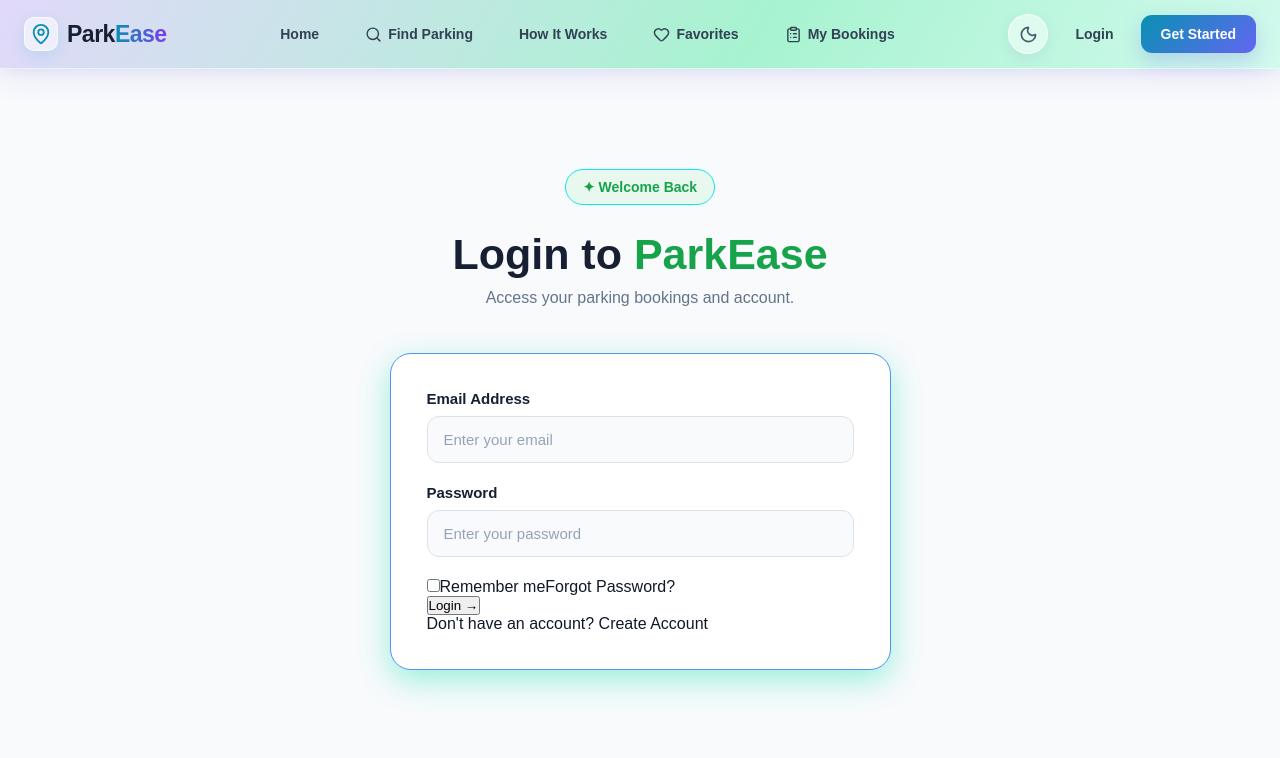
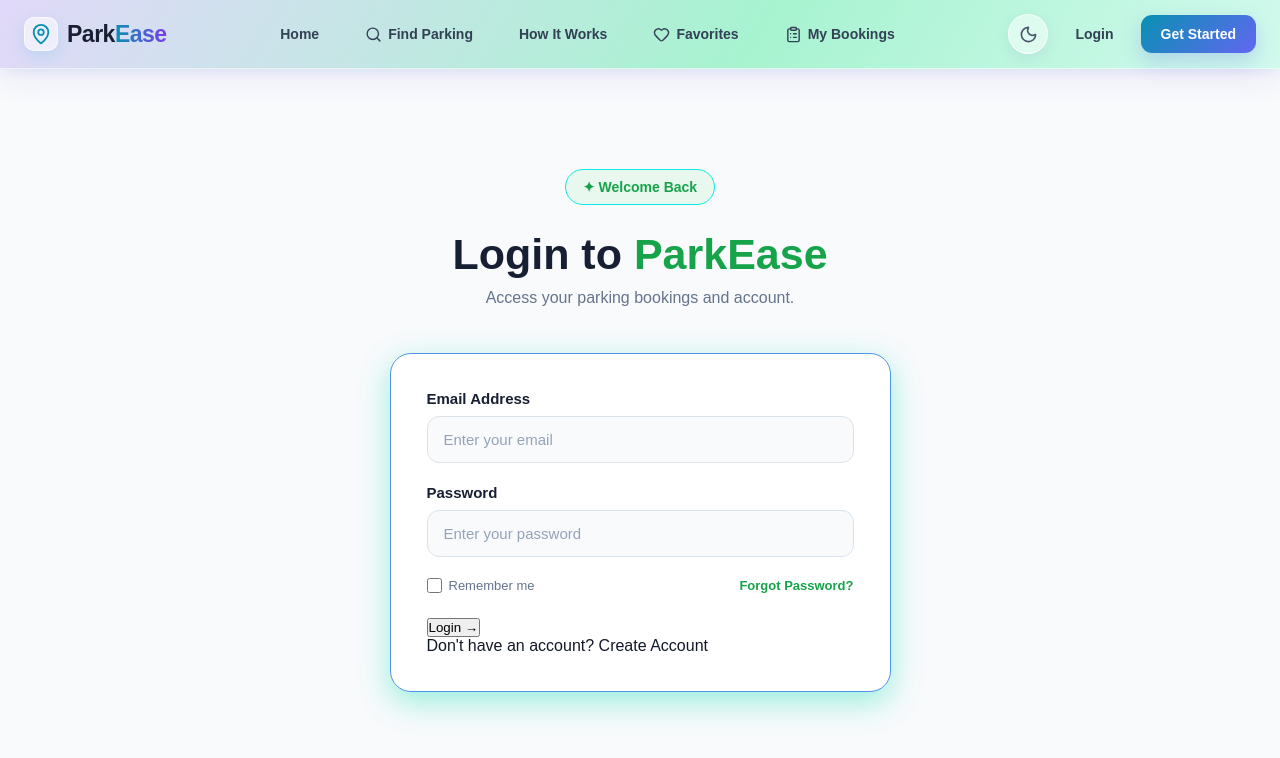
Before and after one commit to dibeyendu-dev/smart-parking-system, a React (Vite) app: page /login in a window 1280 px wide. Shown: the top 758 px of the page. Built offline with nearby package versions, Linux system fonts and the light colour scheme.

Commit message:
Login css part 9 added

```diff
--- a/src/css/Login.css
+++ b/src/css/Login.css
@@ -74,5 +74,41 @@
 .login-field input:focus{
     background: #ffffff;
     border-color: #16a34a;
-    box-shadow:5px 12px 20px rgba(45, 233, 236, 0.445);
+    box-shadow:5px 10px 15px rgba(117, 228, 230, 0.445);
 }
+/* Login Options */
+.login-options {
+    display: flex;
+    justify-content: space-between;
+    align-items: center;
+    gap: 15px;
+    margin: 5px 0 25px;
+    font-size: 13px;
+}
+
+.login-options label {
+    display: flex;
+    align-items: center;
+    gap: 7px;
+    color: #64748b;
+    cursor: pointer;
+}
+
+.login-options input[type="checkbox"] {
+    width: 15px;
+    height: 15px;
+    accent-color: #16a34a;
+    cursor: pointer;
+}
+
+.login-options a {
+    color: #16a34a;
+    text-decoration: none;
+    font-weight: 600;
+    transition: 0.3s ease;
+}
+
+.login-options a:hover {
+    color: #15803d;
+    text-decoration: underline;
+}
```
